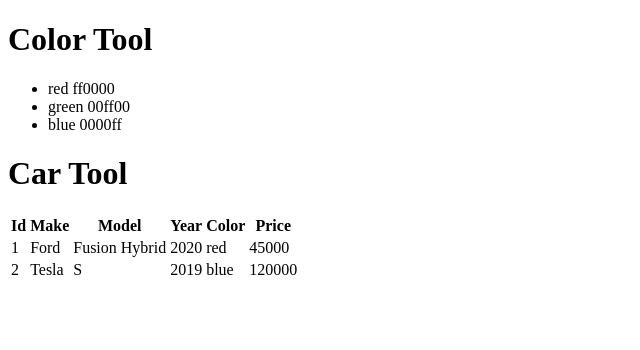
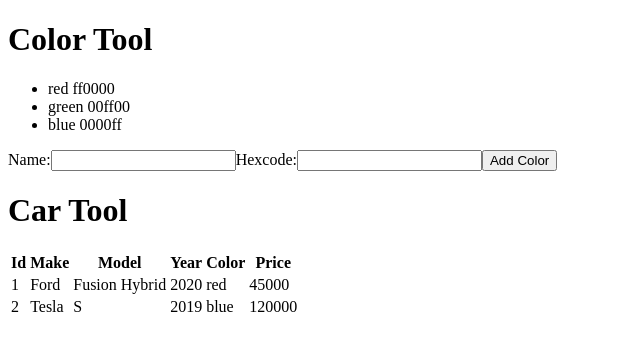
Before and after one commit to t4d-classes/react_02282022, a React (Create React App) app in the folder demo-app/: page / in a window 1280 px wide. Shown: the top 350 px of the page, without its empty margins (0-640 px from the left). Built offline with nearby package versions, Linux system fonts and the light colour scheme.

Commit message:
add use state code demo

```diff
--- a/demo-app/src/components/CarTable.js
+++ b/demo-app/src/components/CarTable.js
@@ -15,7 +15,12 @@
         </tr>
       </thead>
       <tbody>
-        {props.cars.map(car => <CarViewRow key={car.id} car={car} />)}
+        {props.cars.map(car =>
+          <CarViewRow key={car.id} car={car} />)}
+        {/* {[
+          <CarViewRow key={1} car={cars[0]} />,
+          <CarViewRow key={2} car={cars[1]} />
+        ]} */}
       </tbody>
     </table>
   );
--- /dev/null
+++ b/demo-app/src/components/ColorForm.js
@@ -0,0 +1,58 @@
+import { useState } from 'react';
+
+export const ColorForm = () => {
+
+  const formState = useState(
+    { name: '', hexcode: '' } // initial form state
+  );
+
+  // state data
+  const colorForm = formState[0];
+
+  // function to update the state data, and triggers the re-render
+  const setColorForm = formState[1];
+
+
+
+
+  // fn
+  const change = (e) => {
+
+    // get the input element where the event fired
+    const inputElement = e.target; // target is the element where the change event fired
+
+    const valueTypedInByTheUser = inputElement.value;
+    const formControlName = inputElement.name;
+
+    // produced a new object reference and copied over the values from the
+    // original colorForm object
+    const newColorForm = {
+      name: colorForm.name,
+      hexcode: colorForm.hexcode,
+    };
+
+    newColorForm[formControlName] = valueTypedInByTheUser;
+
+    // update the state data, and triggers the re-render
+    setColorForm(newColorForm);
+
+  };
+
+  console.log(colorForm);
+
+  return (
+    <form>
+      <label>
+        Name:
+        <input type="text" name="name" value={colorForm.name} onChange={change} />
+      </label>
+      <label>
+        Hexcode:
+        <input type="text" name="hexcode" value={colorForm.hexcode} onChange={change} />
+      </label>
+      <button type="button">Add Color</button>
+    </form>
+  )
+
+
+};
--- a/demo-app/src/components/ColorTool.js
+++ b/demo-app/src/components/ColorTool.js
@@ -1,11 +1,13 @@
 import { ToolHeader } from "./ToolHeader";
 import { ColorList } from "./ColorList";
+import { ColorForm } from './ColorForm';
 
 export const ColorTool = (props) => {
   return (
     <>
       <ToolHeader headerText="Color Tool" />
       <ColorList colors={props.colors} />
+      <ColorForm />
     </>
   );
 
--- a/demo-app/src/index.js
+++ b/demo-app/src/index.js
@@ -17,7 +17,7 @@
 render(
   <>
     <ColorTool colors={colorList} />
-    <CarTool cars={carList} />
+    <CarTool  cars={carList} />
   </>,
   document.querySelector("#root"),
 );
```
